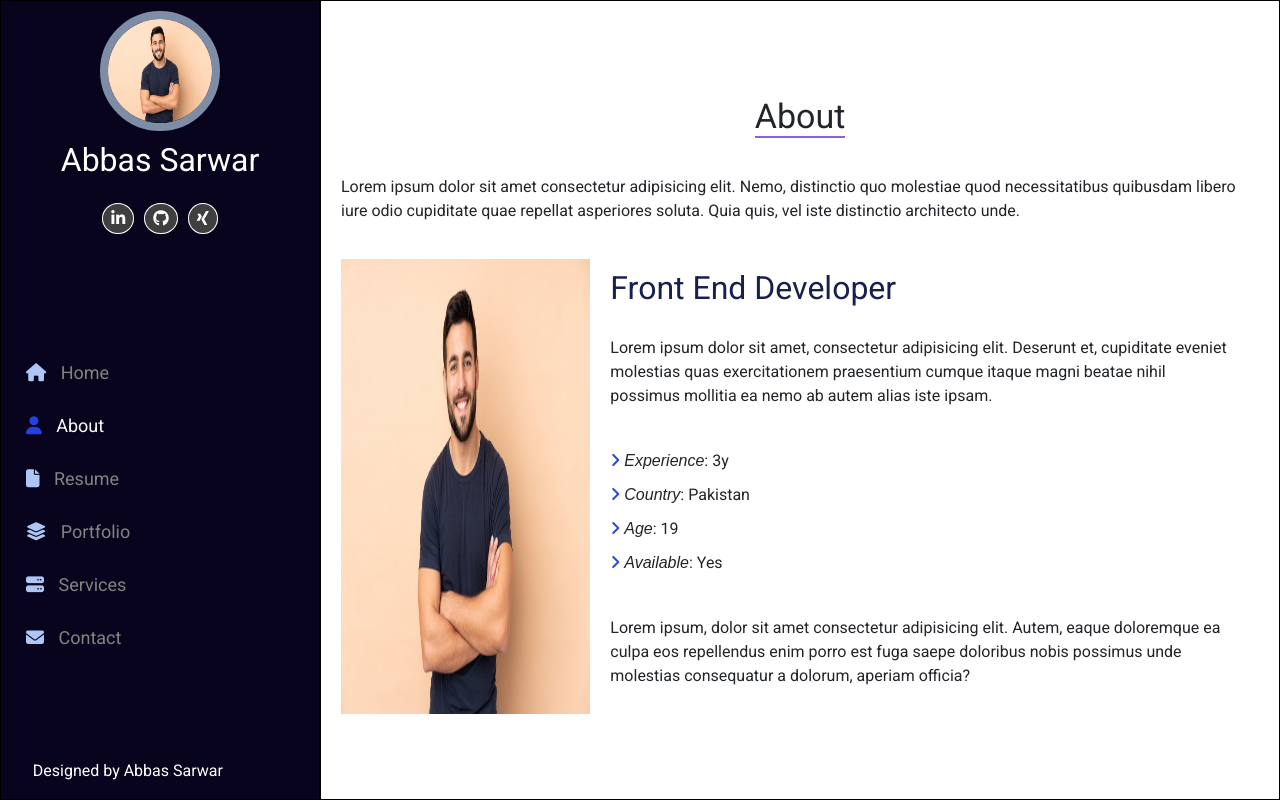
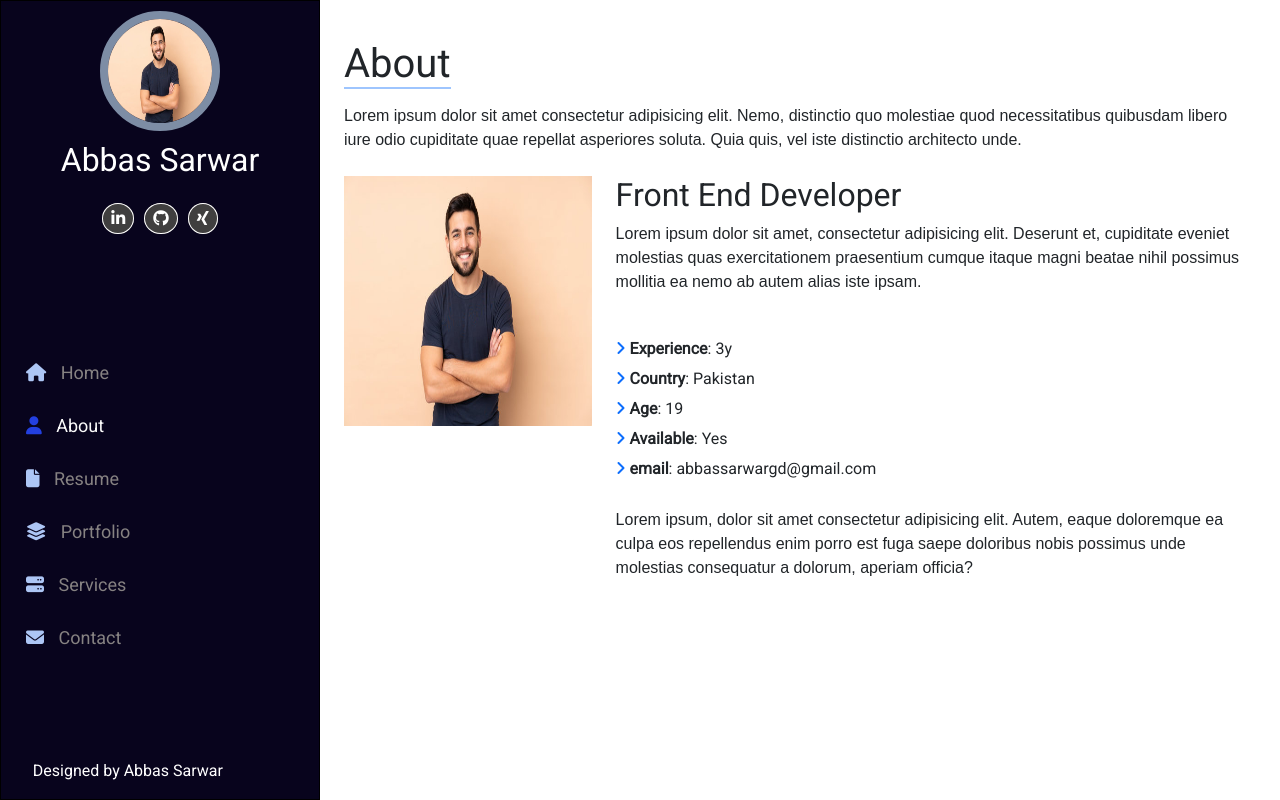
Before and after one commit to AbbasSarwar/My-Portfolio, a React (Create React App) app: page /About in a window 1280 px wide. Built offline with nearby package versions, Linux system fonts and the light colour scheme.

Commit message:
style changes

```diff
--- a/package.json
+++ b/package.json
@@ -6,6 +6,7 @@
     "@testing-library/jest-dom": "^5.17.0",
     "@testing-library/react": "^13.4.0",
     "@testing-library/user-event": "^13.5.0",
+    "html-react-parser": "^4.2.2",
     "react": "^18.2.0",
     "react-dom": "^18.2.0",
     "react-router-dom": "^6.14.2",
--- a/src/App.js
+++ b/src/App.js
@@ -14,7 +14,7 @@ function App() {
   }
   return (
     <>
-    <p className="top-menu-icon"><i class="fa-solid fa-bars p-2 d-inline" onClick={sidebarMenu} /></p>
+    <p className="top-menu-icon"><i className="fa-solid fa-bars p-2 d-inline" onClick={sidebarMenu} /></p>
     <div className='containers'>
     <Navbar sidebar={sidebar} setSidebar={setSidebar} />
     <div className='main'>
--- a/src/components/About.js
+++ b/src/components/About.js
@@ -1,22 +1,26 @@
-import image from '../assets/man.jpg'
+import data from './data.json';
+import image from '../assets/man.jpg';
 const About = ()=>{
+    const { resume } = data;
     return (
-        <section className="About">
-            <h1><span>About</span></h1>
+        <section className="About p-5 p-5 p-md-4">
+            <div className='d-flex flex-column py-2'>
+            <h1 className='py-2 text-center text-md-start'><span className='border-bottom border-2 border-primary-subtle py'>About</span></h1>
             <p className='about-first-p'>Lorem ipsum dolor sit amet consectetur adipisicing elit. Nemo, distinctio quo molestiae quod necessitatibus quibusdam libero iure odio cupiditate quae repellat asperiores soluta. Quia quis, vel iste distinctio architecto unde.</p>
-
-            <div className="about-details">
-                <div className="about-img">
-                    <img src={image} alt="profile" />
+            </div>
+            <div className="d-flex flex-md-row flex-column">
+                <div className="about-img pe-4">
+                    <img src={image} className='img-fluid' alt="profile" />
                 </div>
-                <div className="about-more">
-                    <h2>Front End Developer</h2>
+                <div className="about-more py-4 py-md-0">
+                    <h2 className='text-dark'>Front End Developer</h2>
                     <p>Lorem ipsum dolor sit amet, consectetur adipisicing elit. Deserunt et, cupiditate eveniet molestias quas exercitationem praesentium cumque itaque magni beatae nihil possimus mollitia ea nemo ab autem alias iste ipsam.</p>
-                    <ul className='address'>
-                        <li><i class="fa-solid fa-angle-right" /> <span className='bold-about'>Experience</span>: 3y</li>
-                        <li><i class="fa-solid fa-angle-right" /> <span className='bold-about'>Country</span>: Pakistan</li>
-                        <li><i class="fa-solid fa-angle-right" /> <span className='bold-about'>Age</span>: 19</li>
-                        <li><i class="fa-solid fa-angle-right" /> <span className='bold-about'>Available</span>: Yes</li>
+                    <ul className='address list-group py-md-4'>
+                        {
+                            Object.entries(resume).map(([item, value])=>{
+                                return ( <li className='list fw-medium' key={item}><i className="fa-solid fa-angle-right text-primary" /> <span className='fw-semibold'>{item}</span>: {value}</li> )
+                            })
+                        }
                     </ul>
                     <p>Lorem ipsum, dolor sit amet consectetur adipisicing elit. Autem, eaque doloremque ea culpa eos repellendus enim porro est fuga saepe doloribus nobis possimus unde molestias consequatur a dolorum, aperiam officia?</p>
                 </div>
--- a/src/components/Home.js
+++ b/src/components/Home.js
@@ -1,8 +1,12 @@
+import parse from 'html-react-parser';
+import data from './data.json';
 const Home = ()=>{
+    const {info} = data;
+    console.log(info)
     return(
         <section className="Home">
             <h1>Hello, I am Abbas Sarwar</h1>
-            <h2><span>Front <span className="end">End</span> Developer</span></h2>
+            <h2>{parse(info.bio)}</h2>
         </section>
     )
 }
--- /dev/null
+++ b/src/components/data.json
@@ -0,0 +1,29 @@
+{
+    "socials" : {
+        "linkedIn": {
+            "link": "https://www.linkedin.com/in/abbassarwar/",
+            "class": "fa-brands fa-linkedin-in"
+        },
+        "github":{
+            "link": "https://github.com/AbbasSarwar?",
+            "class": "fa-brands fa-github"
+        },
+        "twitter": {
+            "link": "https://twitter.com/Abbas_sDev",
+            "class": "fa-brands fa-xing"
+        }
+    },
+    "info": {
+        "name": "Abbas Sarwar",
+        "picture": "../assets/man.jpg",
+        "bio": "<span>Full-<span className='end'>stack</span> Developer</span>",
+        "description": "I'm passionated Full-stack developer"
+    },
+    "resume": {
+        "Experience": "3y",
+        "Country": "Pakistan",
+        "Age": 19,
+        "Available": "Yes",
+        "email": "abbassarwargd@gmail.com"
+    }
+}
--- a/src/components/navbar.js
+++ b/src/components/navbar.js
@@ -1,21 +1,26 @@
 import { NavLink } from "react-router-dom";
-import image from '../assets/man.jpg'
+import image from '../assets/man.jpg';
 import styles from '../style.module.css';
+import data from './data.json';
 const Navbar = ({sidebar, setSidebar}) => {
+    const {socials} = data;
+    const social = Object.keys(socials);
     const reset = () =>{
         setSidebar(!sidebar)
     }
     return (
         <>
         <header className={`${sidebar? 'open': ''}`}>
-            <p className="pcross text-light"><i class="fa-solid fa-xmark d-inline-block fs-3 p-3" onClick={reset}></i></p>
+            <p className="pcross text-light"><i className="fa-solid fa-xmark d-inline-block fs-3 p-3" onClick={reset}></i></p>
             <div className="top-menu">
                 <div className="img"><img src={image} alt="profile" /></div>
                 <h2>Abbas Sarwar</h2>
                 <ul className="top-social-menu">
-                    <li><a href="https://www.linkedin.com/in/abbassarwar/"><i className="fa-brands fa-linkedin-in" /></a></li>
-                    <li><a href="https://github.com/AbbasSarwar?"><i className="fa-brands fa-github" /></a></li>
-                    <li><a href="https://twitter.com/Abbas_sDev"><i className="fa-brands fa-xing" /></a></li>
+                    {
+                        social.map((item) => {
+                            return (<li key={item}><a href={socials[item].link}><i className={socials[item].class}></i></a></li>)
+                        })
+                    }
                 </ul>
             </div>
             <nav>
--- a/src/index.css
+++ b/src/index.css
@@ -147,77 +147,13 @@ header {
   color: #dbff4a;
 }
 
-.About {
-  display: flex;
-  flex-direction: column;
-  height: 100%;
-  padding: 80px 20px;
-  display: flex;
-  justify-content: center;
-  align-items: center;
-  border: 1px solid black;
-}
-
-.About h1 {
-  font-family: 'Roboto', sans-serif;
-  font-size: 34px;
-  padding: 10px 0;
-}
-
-.about-first-p {
-  padding: 20px 0;
-
-}
-
-.About h1 span {
-  border-bottom: 2px solid rgb(138, 96, 235);
-}
-
-.about-details {
-  display: flex;
-  flex-direction: row;
-  width: 100%;
-}
-.about-img {
-  width: 30%;
-  height: 100%;
+.About p {
+  font-family: sans-serif;
 }
 
 .about-img img {
-  width: 100%;
-  height: 100%;
-}
-
-.about-more {
-  width: 80%;
-  padding: 0 20px;
-}
-
-.about-more h2 {
-  padding: 10px 0;
-  color: #171f4f;
-}
-
-.about-more p {
-  padding: 10px 0;
-}
-
-.address {
-  list-style:none;
-  padding: 10px 0;
-}
-
-.address li {
-  padding: 5px 0;
-}
-
-.fa-angle-right {
-  color: #2c46db;
-}
-
-.bold-about {
-  font-style:italic;
-  font-family:Arial, Helvetica, sans-serif;
+  width: 600px;
+  height: 250px;
 }
 
 .top-menu-icon {
@@ -226,6 +162,11 @@ header {
 
 .pcross {
   display: none;
+}
+
+.list {
+  list-style: none;
+  padding: 3px 0;
 }
 
 @media only screen and (max-width: 900px) {
```
Also changed, not shown: 1 other file (tests, documents, lock files or other folders).
